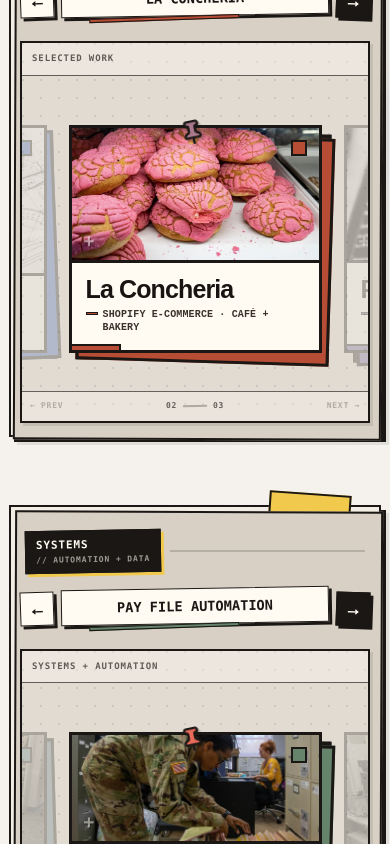
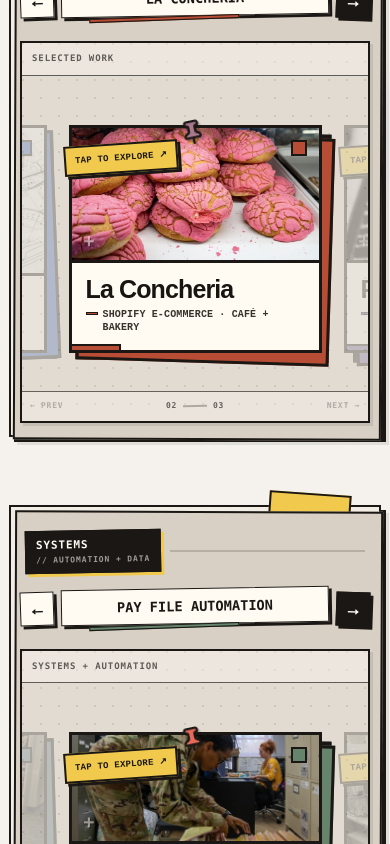
Before and after one commit to kevinstahl-marketing/folio, a Next.js app: page / in a window 390 px wide. Shown: the part 2580-3424 px from the top of the page. Built offline with nearby package versions, Linux system fonts and the light colour scheme.

Commit message:
Improve mobile carousel snapping and add project CTA

```diff
--- a/src/components/projects/FloatingCard.module.css
+++ b/src/components/projects/FloatingCard.module.css
@@ -887,3 +887,94 @@
         transform: translateY(-5px);
     }
 }
+
+
+/* =========================================================
+   PROJECT CTA — YELLOW STICKY NOTE
+   ========================================================= */
+
+.exploreNote {
+  position: absolute;
+
+  z-index: 45;
+
+  top: 18px;
+  left: -12px;
+
+  display: flex;
+  align-items: center;
+  justify-content: center;
+
+  min-height: 35px;
+
+  padding: 9px 12px;
+
+  color: #1a1714;
+  background: #f0c94d;
+
+  border: 2px solid #1a1714;
+
+  box-shadow:
+    3px 3px 0 #1a1714;
+
+  font-family:
+    "JetBrains Mono",
+    monospace;
+
+  font-size: 10px;
+  font-weight: 900;
+
+  line-height: 1.2;
+
+  letter-spacing: 0.025em;
+
+  white-space: nowrap;
+
+  transform: rotate(-5deg);
+
+  pointer-events: none;
+
+  transition:
+    transform 200ms ease,
+    box-shadow 200ms ease;
+}
+
+.exploreMobile {
+  display: none;
+}
+
+@media (hover: hover) {
+
+  .card:hover .exploreNote {
+    transform:
+      rotate(-2deg)
+      translateY(-4px);
+
+    box-shadow:
+      5px 6px 0 #1a1714;
+  }
+}
+
+@media (max-width: 560px) {
+
+  .exploreNote {
+    top: 15px;
+    left: -8px;
+
+    min-height: 30px;
+
+    padding: 7px 9px;
+
+    font-size: 9px;
+
+    transform: rotate(-4deg);
+  }
+
+  .exploreDesktop {
+    display: none;
+  }
+
+  .exploreMobile {
+    display: inline;
+  }
+}
--- a/src/components/projects/FloatingCard.tsx
+++ b/src/components/projects/FloatingCard.tsx
@@ -119,7 +119,20 @@
             strokeWidth={2.6}
           />
         </div>
+{/* PROJECT CTA — YELLOW STICKY NOTE */}
 
+<div
+  className={styles.exploreNote}
+  aria-hidden="true"
+>
+  <span className={styles.exploreDesktop}>
+    CLICK TO EXPLORE ↗
+  </span>
+
+  <span className={styles.exploreMobile}>
+    TAP TO EXPLORE ↗
+  </span>
+</div>
         {/* IMAGE STAGE */}
 
         <div className={styles.media}>
--- a/src/components/projects/ProjectCarousel.module.css
+++ b/src/components/projects/ProjectCarousel.module.css
@@ -1709,3 +1709,26 @@
   .rail { gap: 22px; padding-top: 37px; padding-bottom: 38px; }
   .stageFooter { font-size: 8px; }
 }
+
+
+/* =========================================================
+   MOBILE — PROJECT SNAP
+   ========================================================= */
+
+@media (max-width: 560px) {
+
+  .rail {
+    scroll-snap-type: x mandatory;
+
+    scroll-behavior: smooth;
+
+    -webkit-overflow-scrolling: touch;
+
+    overscroll-behavior-x: contain;
+  }
+
+  .cardSlot {
+    scroll-snap-align: center;
+    scroll-snap-stop: always;
+  }
+}
--- a/src/components/projects/ProjectCarousel.tsx
+++ b/src/components/projects/ProjectCarousel.tsx
@@ -45,7 +45,11 @@
 }: ProjectCarouselProps) {
   const stageRef = useRef<HTMLDivElement>(null);
   const railRef = useRef<HTMLDivElement>(null);
+const scrollEndTimer = useRef<
+  ReturnType<typeof setTimeout> | null
+>(null);
 
+const programmaticScroll = useRef(false);
   const cardRefs = useRef<(HTMLDivElement | null)[]>([]);
 
   const [stageWidth, setStageWidth] = useState(0);
@@ -172,6 +176,12 @@
 
   if (!rail || !card) return;
 
+  programmaticScroll.current = true;
+
+  if (scrollEndTimer.current) {
+    clearTimeout(scrollEndTimer.current);
+  }
+
   const target =
     card.offsetLeft -
     rail.clientWidth / 2 +
@@ -183,8 +193,11 @@
   });
 
   setActiveProject(index);
+
+  setTimeout(() => {
+    programmaticScroll.current = false;
+  }, 500);
 };
-
   const previousProject = () => {
     setTitleDirection("right");
 
@@ -228,7 +241,69 @@
 
     setOpenProjectId(projects[index].id);
   };
+/* =========================================================
+   MOBILE SWIPE — SNAP TO NEAREST PROJECT
+   ========================================================= */
 
+const handleRailScroll = () => {
+  if (programmaticScroll.current) return;
+
+  if (scrollEndTimer.current) {
+    clearTimeout(scrollEndTimer.current);
+  }
+
+  scrollEndTimer.current = setTimeout(() => {
+    const rail = railRef.current;
+
+    if (!rail) return;
+
+    const railCenter =
+      rail.scrollLeft + rail.clientWidth / 2;
+
+    let closestIndex = 0;
+    let closestDistance = Infinity;
+
+    cardRefs.current.forEach((card, index) => {
+      if (!card) return;
+
+      const cardCenter =
+        card.offsetLeft + card.clientWidth / 2;
+
+      const distance = Math.abs(
+        railCenter - cardCenter
+      );
+
+      if (distance < closestDistance) {
+        closestDistance = distance;
+        closestIndex = index;
+      }
+    });
+
+    if (closestIndex !== activeProject) {
+      setTitleDirection(
+        closestIndex > activeProject ? "left" : "right"
+      );
+
+      setActiveProject(closestIndex);
+    }
+
+    const card = cardRefs.current[closestIndex];
+
+    if (!card) return;
+
+    const target =
+      card.offsetLeft -
+      rail.clientWidth / 2 +
+      card.clientWidth / 2;
+
+    if (Math.abs(rail.scrollLeft - target) > 2) {
+      rail.scrollTo({
+        left: target,
+        behavior: "smooth",
+      });
+    }
+  }, 120);
+};
   /* =========================================================
      INITIAL POSITION
      ========================================================= */
@@ -391,6 +466,7 @@
             <div
   ref={railRef}
   className={styles.rail}
+  onScroll={handleRailScroll}
 >
               <div
                 className={styles.railSpacer}
```
Lines whose indentation alone changed are shown as unchanged.
